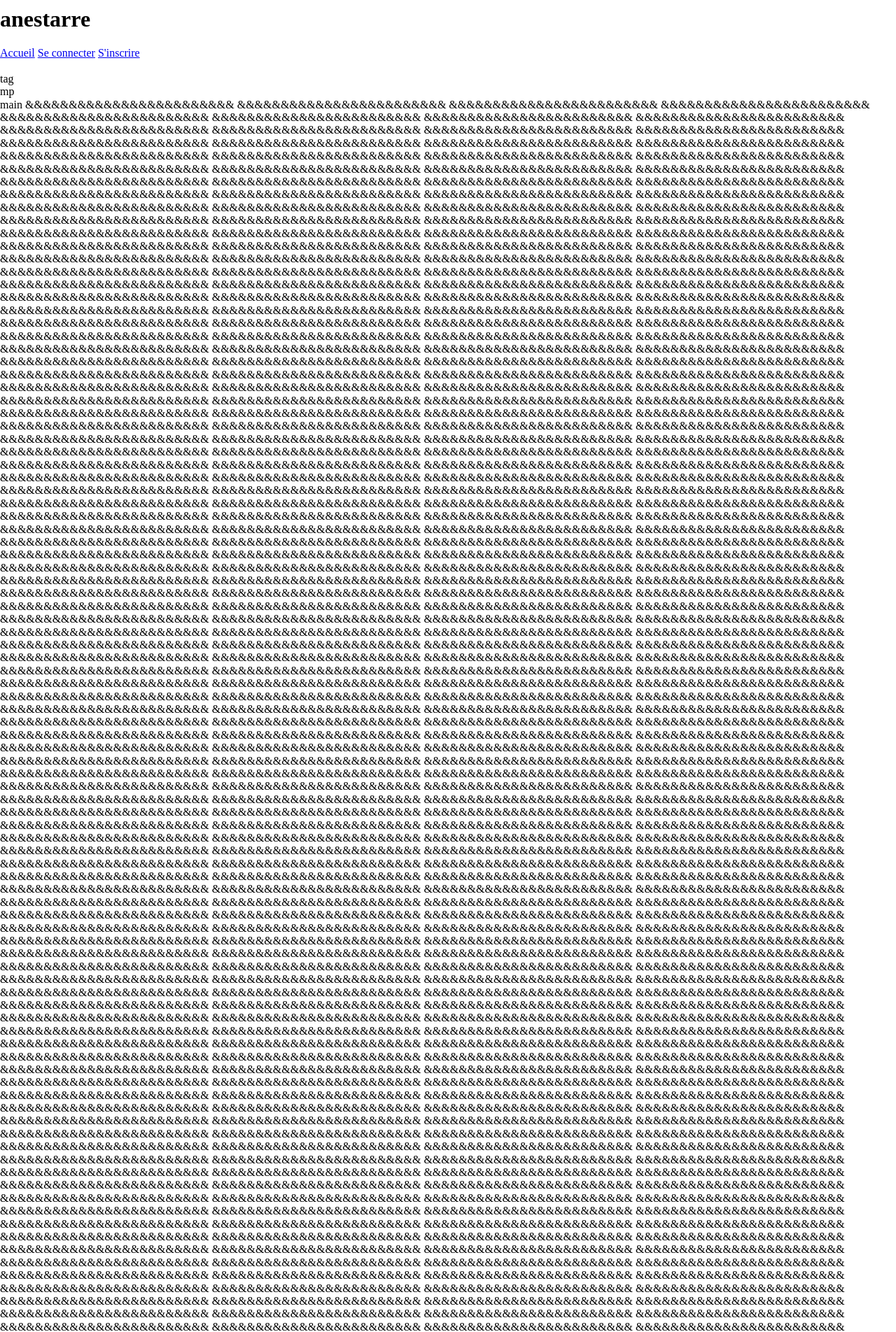
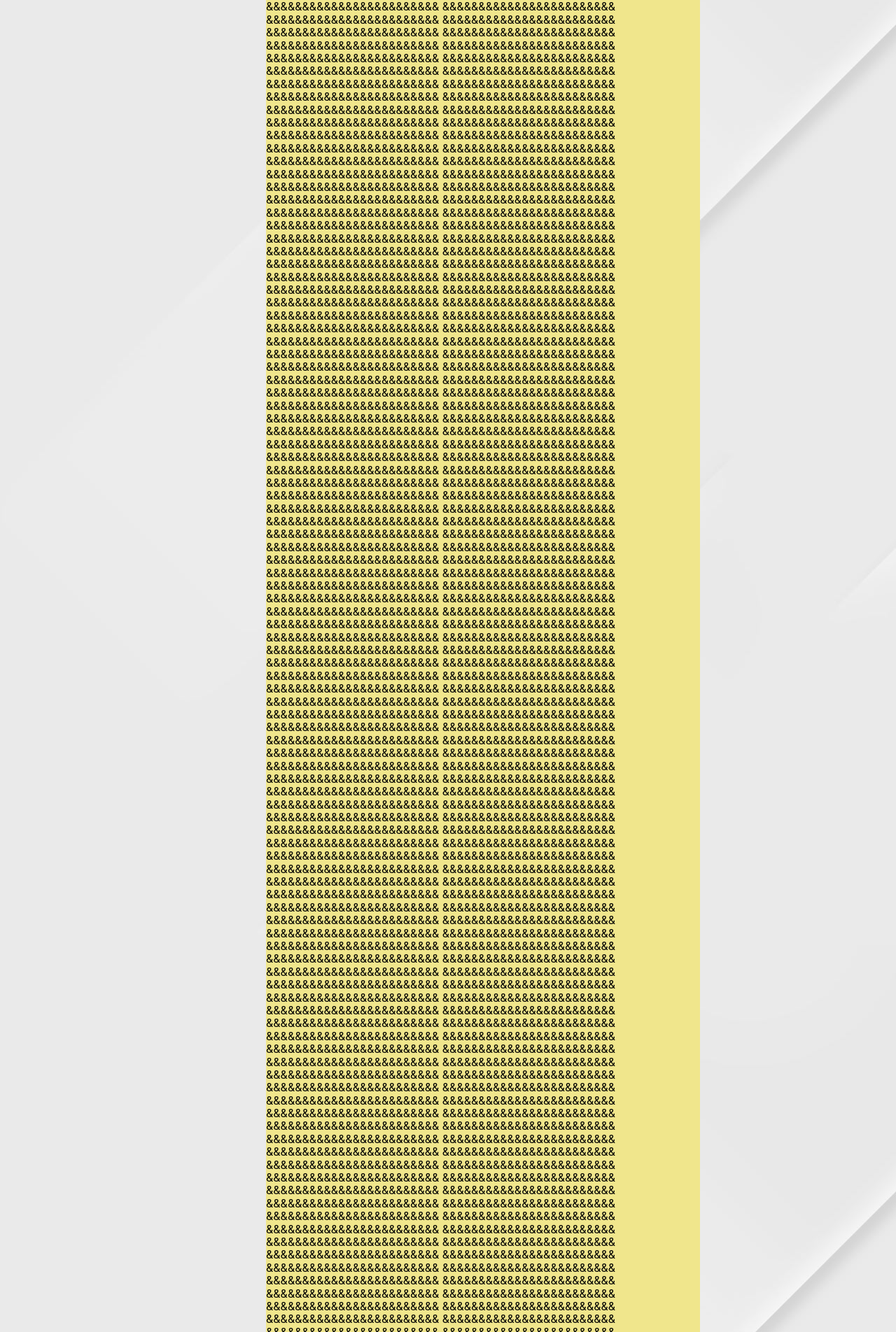
Before and after one commit to Romain-Ayme/VANESTARRES, a PHP site: page /index.php in a window 1280 px wide. Shown: the part 317-2221 px from the top of the page at 70% size. Run offline with PHP 8.4, Linux system fonts and the light colour scheme.

Commit message:
Add files via upload

```diff
--- a/www/assets/css/style.css
+++ b/www/assets/css/style.css
@@ -5,15 +5,19 @@
     -webkit-font-smoothing: antialiased;
     -moz-osx-font-smoothing: grayscale;
 }
+
 body {
-    background-color: #435165;
+    background-image: url(../Images/Background.jpg) ;
+    background-attachment: fixed;
 }
+
 .login {
     width: 400px;
     background-color: #ffffff;
     box-shadow: 0 0 9px 0 rgba(0, 0, 0, 0.3);
     margin: 100px auto;
 }
+
 .login h1 {
     text-align: center;
     color: #5b6574;
@@ -21,12 +25,14 @@ body {
     padding: 20px 0 20px 0;
     border-bottom: 1px solid #dee0e4;
 }
+
 .login form {
     display: flex;
     flex-wrap: wrap;
     justify-content: center;
     padding-top: 20px;
 }
+
 .login form label {
     display: flex;
     justify-content: center;
@@ -36,6 +42,7 @@ body {
     background-color: #3274d6;
     color: #ffffff;
 }
+
 .login form input[type="password"], .login form input[type="text"] {
     width: 310px;
     height: 50px;
@@ -43,6 +50,7 @@ body {
     margin-bottom: 20px;
     padding: 0 15px;
 }
+
 .login form input[type="submit"] {
     width: 100%;
     padding: 15px;
@@ -54,16 +62,19 @@ body {
     color: #ffffff;
     transition: background-color 0.2s;
 }
+
 .login form input[type="submit"]:hover {
     background-color: #2868c7;
     transition: background-color 0.2s;
 }
+
 .navtop {
     background-color: #2f3947;
     height: 60px;
     width: 100%;
     border: 0;
 }
+
 .navtop div {
     display: flex;
     margin: 0 auto;
@@ -72,13 +83,14 @@ body {
 }
 
 .logo {
-
+    height: 50px;
 }
 
 .navtop div h1, .navtop div a, .logo {
     display: inline-flex;
     align-items: center;
 }
+
 .navtop div h1 {
     flex: 1;
     font-size: 24px;
@@ -87,25 +99,31 @@ body {
     color: #eaebed;
     font-weight: normal;
 }
+
 .navtop div a {
     padding: 0 20px;
     text-decoration: none;
     color: #c1c4c8;
     font-weight: bold;
 }
+
 .navtop div a i {
     padding: 2px 8px 0 0;
 }
+
 .navtop div a:hover {
     color: #eaebed;
 }
+
 body.loggedin {
     background-color: #f3f4f7;
 }
+
 .content {
     width: 1000px;
     margin: 0 auto;
 }
+
 .content h2 {
     margin: 0;
     padding: 25px 0;
@@ -113,21 +131,92 @@ body.loggedin {
     border-bottom: 1px solid #e0e0e3;
     color: #4a536e;
 }
+
 .content > p, .content > div {
     box-shadow: 0 0 5px 0 rgba(0, 0, 0, 0.1);
     margin: 25px 0;
     padding: 25px;
     background-color: #fff;
 }
+
 .content > p table td, .content > div table td {
     padding: 5px;
 }
+
 .content > p table td:first-child, .content > div table td:first-child {
     font-weight: bold;
     color: #4a536e;
     padding-right: 15px;
 }
+
 .content > div p {
     padding: 5px;
     margin: 0 0 10px 0;
 }
+
+.mp {
+    float: left;
+    width: 350px;
+    background: lightblue;
+    margin-left: 10px;
+}
+
+.tag {
+    float: right;
+    width: 250px;
+    background: burlywood;
+    overflow:visible;
+    margin-right: 10px;
+}
+
+.main {
+    margin-left: 380px;
+    margin-right: 280px;
+    background: khaki;
+}
+
+.footer {
+    background: cornflowerblue;
+}
+
+.page {
+    max-width: 1650px;
+    margin: auto;
+}
+
+#scrollUp{
+    border-radius:3px;
+    padding:10px;
+    font-size:15px;
+    text-align:center;
+    color:#fff;
+    background:rgba(44, 98, 197, 0.5);
+    position:fixed;
+    right:20px;
+    opacity:1;
+    z-index:99999;
+    transition:all ease-in 0.2s;
+    backface-visibility: hidden;
+    -webkit-backface-visibility: hidden;
+    text-decoration: none;
+}
+
+#scrollUp.invisible {
+    bottom:-35px;
+    opacity:0;
+    transition:all ease-in 1s;
+}
+
+#scrollUp.visible{
+    bottom:20px;
+    opacity: 1;
+}
+
+#scrollUp:before {
+    content: "\25b2";
+}
+
+#scrollUp:hover {
+    background:rgba(52, 113, 226, 1);
+    transition:all ease-in 0.2s;
+}
--- /dev/null
+++ b/www/assets/js/js.js
@@ -0,0 +1,7 @@
+document.addEventListener('DOMContentLoaded', function()
+{
+    window.onscroll = function(ev)
+    {
+        document.getElementById("scrollUp").className = (window.pageYOffset > 100) ? "visible" : "invisible";
+    };
+});
--- a/www/assets/php/LoginAuth.php
+++ b/www/assets/php/LoginAuth.php
@@ -1,5 +1,4 @@
 <?php
-
 
 class UserService
 {
--- a/www/assets/php/utils.inc.php
+++ b/www/assets/php/utils.inc.php
@@ -1,42 +1,27 @@
 <?php
-function start_page($title) {
-    echo '<!DOCTYPE html>' . PHP_EOL .
-        '<html lang="fr">' . PHP_EOL .
-        "\t" . '<head>' . PHP_EOL .
-        "\t\t" . '<meta charset="utf-8">' . PHP_EOL .
-        "\t\t" . '<link rel="icon" type="image/png" href="assets/img/VANESTARRE.png" />' . PHP_EOL .
-        "\t\t" . '<title>' . $title . '</title>' . PHP_EOL .
-        //"\t\t" . '<link rel="stylesheet" href="assets/css/' . $css . '.css">' . PHP_EOL .
-        "\t\t" . '<link rel="stylesheet" href="assets/css/normalize.css">' . PHP_EOL .
-        "\t" . '</head>' . PHP_EOL .
-        "\t" . '<body>' . PHP_EOL;
+function start_page($title)
+{
+    ?>
+    <!DOCTYPE html>
+    <html lang="fr">
+        <head>
+            <meta charset="utf-8"/>
+            <title><?php echo $title; ?></title>
+            <link rel="icon" type="image/png" href="assets/Images/VANESTARRE.png" />
+            <link href="assets/css/style.css" rel="stylesheet" type="text/css">
+            <link href="assets/css/normalize.css" rel="stylesheet" type="text/css">
+            <link rel="stylesheet" href="https://use.fontawesome.com/releases/v5.7.1/css/all.css">
+            <script type="text/javascript" src="assets/js/js.js"></script>
+        </head>
+        <body>
+    <?php
 }
 
-function end_page() {
-    echo "\t" . '</body>' . PHP_EOL
-        . '</html>';
+
+function end_page()
+{
+    ?>
+        </body>
+    </html>
+    <?php
 }
-
-function m_header() {
-    echo "\t" . '<header>' . PHP_EOL .
-        "\t\t" . '<a href="index.php">Venastarre</a>' . PHP_EOL .
-        "\t\t" . '<input type="search">' . PHP_EOL .
-        "\t" . '</header>' . PHP_EOL;
-}
-
-function section_tag() {
-    echo "\t" . '<section>' . PHP_EOL .
-        "\t\t" . 'tag' . PHP_EOL .
-        "\t" . '</section>' .PHP_EOL;
-}
-
-function section_mp() {
-    echo "\t" . '<section>' . PHP_EOL .
-        "\t\t" . 'mp' . PHP_EOL .
-        "\t" . '</section>' . PHP_EOL;
-}
-function footer() {
-    echo "\t" . '<footer>' . PHP_EOL .
-        "\t\t" . 'footer' . PHP_EOL .
-        "\t" . '</footer>' . PHP_EOL;
-}
```
Also changed, not shown: www/assets/Images/Background.jpg (added), www/assets/Images/VANESTARRE.ico (added), www/assets/Images/VANESTARRE.png (added), www/assets/css/normalize.css, www/assets/php/mySQL.php (line endings or trailing spaces).
